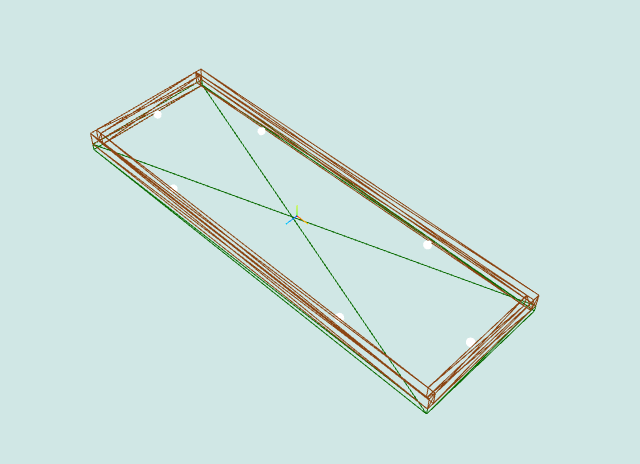
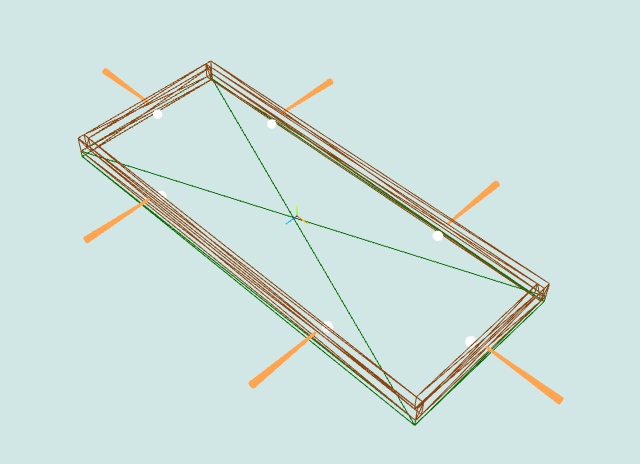
Before and after one commit to Rodriguespn/Projeto-CG, a plain HTML site: page project-2/index.html in a window 1280 px wide. Shown: the part 184-648 px from the top of the page, without its empty margins (343-983 px from the left). Drawn offline with nearby package versions, Linux system fonts and the light colour scheme; animation ran at ten frames a second.

Commit message:
add cues

```diff
--- a/project-2/index.html
+++ b/project-2/index.html
@@ -3,7 +3,7 @@
     <head>
         <meta charset="UTF-8">
         <meta name="viewport" content="width=device-width, initial-scale=1.0">
-        <title>Projeto 1</title>
+        <title>Projeto 2</title>
         <script src="js/three.js"></script>
         <script src="js/canvas.js"></script>
         <style>
--- a/project-2/js/canvas.js
+++ b/project-2/js/canvas.js
@@ -8,7 +8,7 @@ const numberOfBalls = 15
 const tableProperties = {
     color: '#0a6c03',
     width: 300,
-    length: 100,
+    length: 120,
     height: 5, // A altura H das paredes da mesa deve ser tal que não permita que as bolas caiam para fora da mesa
     initX: 0,
     initY: 0,
@@ -27,6 +27,12 @@ const sideWallProperties = {
     width: tableProperties.length,
     height: frontWallProperties.height,
     length: frontWallProperties.length
+}
+
+const cueProperties = {
+    color: "#ffa54f",
+    height: 50,
+    radius: 2
 }
 
 const ballProperties = {
@@ -109,6 +115,23 @@ function addTableSideWall(obj, x, y, z) {
     obj.add(mesh)
 }
 
+// creates a circle at the (x,y,z) position
+function createCue(obj, x, y, z, { rotX, rotY, rotZ }) {
+    geometry = new THREE.CylinderGeometry(cueProperties.radius, cueProperties.radius/4, cueProperties.height);
+
+    material = new THREE.MeshBasicMaterial({ color: cueProperties.color, wireframe: true })
+    mesh = new THREE.Mesh(geometry, material)
+
+    mesh.position.set(x, y, z)
+    mesh.rotation.x += rotX
+    mesh.rotation.y += rotY
+    mesh.rotation.z += rotZ
+
+    obj.add(mesh)
+
+    return mesh
+}
+
 function createTable(x, y, z) {
     const table = new THREE.Object3D()
 
@@ -153,6 +176,20 @@ function createScene() {
     scene.add(new THREE.AxesHelper(10))
 
     createTable(tableProperties.initX, tableProperties.initY, tableProperties.initZ)
+
+    let rotation = {rotX: Math.PI / 2, rotY: 0, rotZ: 0}
+    createCue(scene, tableProperties.width / 4, tableProperties.height / 2 + cueProperties.radius, tableProperties.length / 2 + cueProperties.height/2, rotation)
+    createCue(scene, -tableProperties.width / 4, tableProperties.height / 2 + cueProperties.radius, tableProperties.length / 2 + cueProperties.height/2, rotation)
+
+    rotation = {rotX: - Math.PI / 2, rotY: 0, rotZ: 0}
+    createCue(scene, -tableProperties.width / 4, tableProperties.height / 2 + cueProperties.radius, -(tableProperties.length / 2 + cueProperties.height/2), rotation)
+    createCue(scene, tableProperties.width / 4, tableProperties.height / 2 + cueProperties.radius, -(tableProperties.length / 2 + cueProperties.height/2), rotation)
+
+    rotation = {rotX: 0, rotY: 0, rotZ: -Math.PI / 2}
+    createCue(scene, tableProperties.width / 2 + cueProperties.height / 2, tableProperties.height / 2 + ballProperties.radius, 0, rotation)
+
+    rotation = {rotX: 0, rotY: 0, rotZ: Math.PI / 2}
+    createCue(scene, -(tableProperties.width / 2 + cueProperties.height / 2), tableProperties.height / 2 + ballProperties.radius, 0, rotation)
 }
 
 // adjusts the camera position when the window is resized
```
